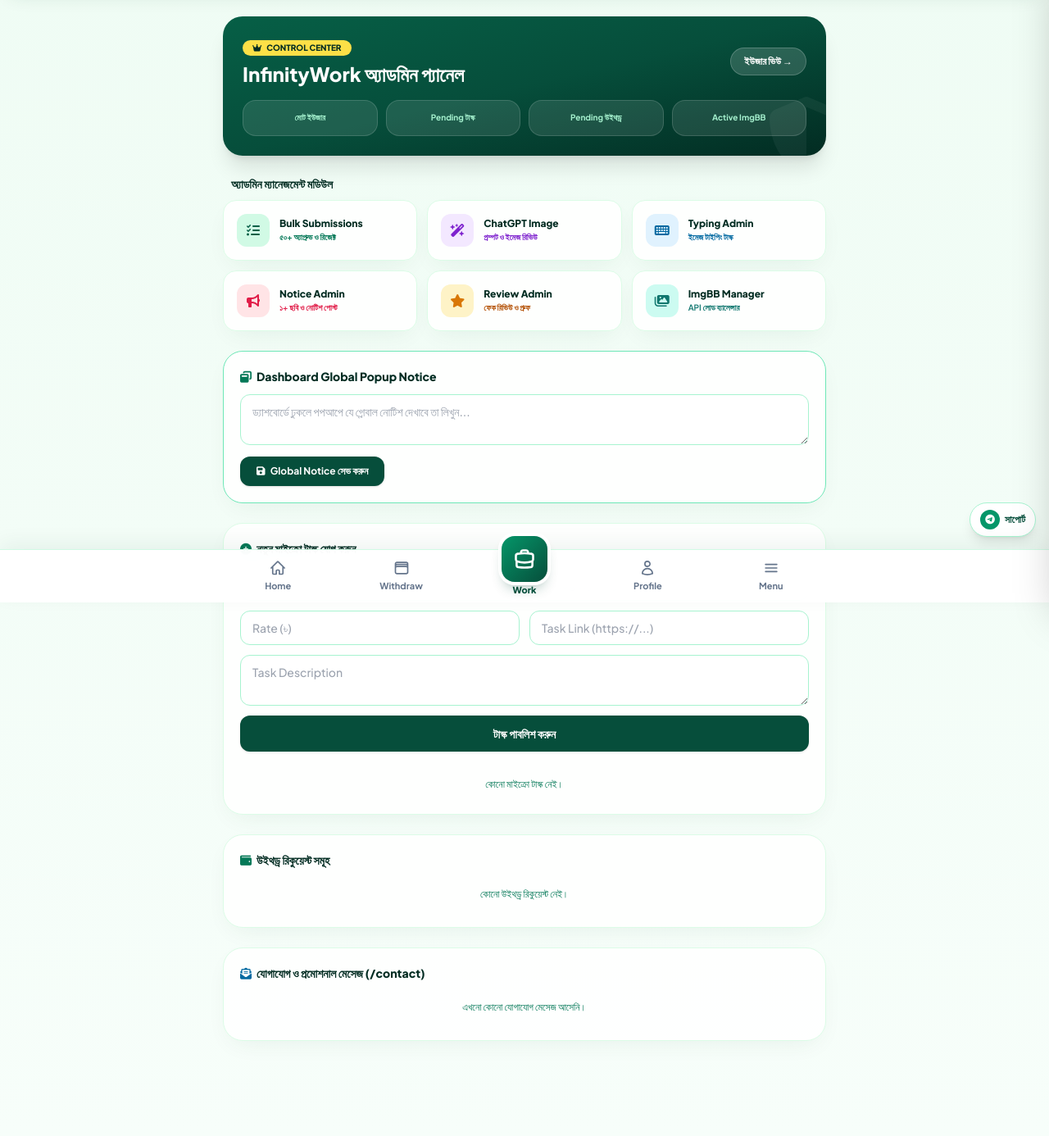
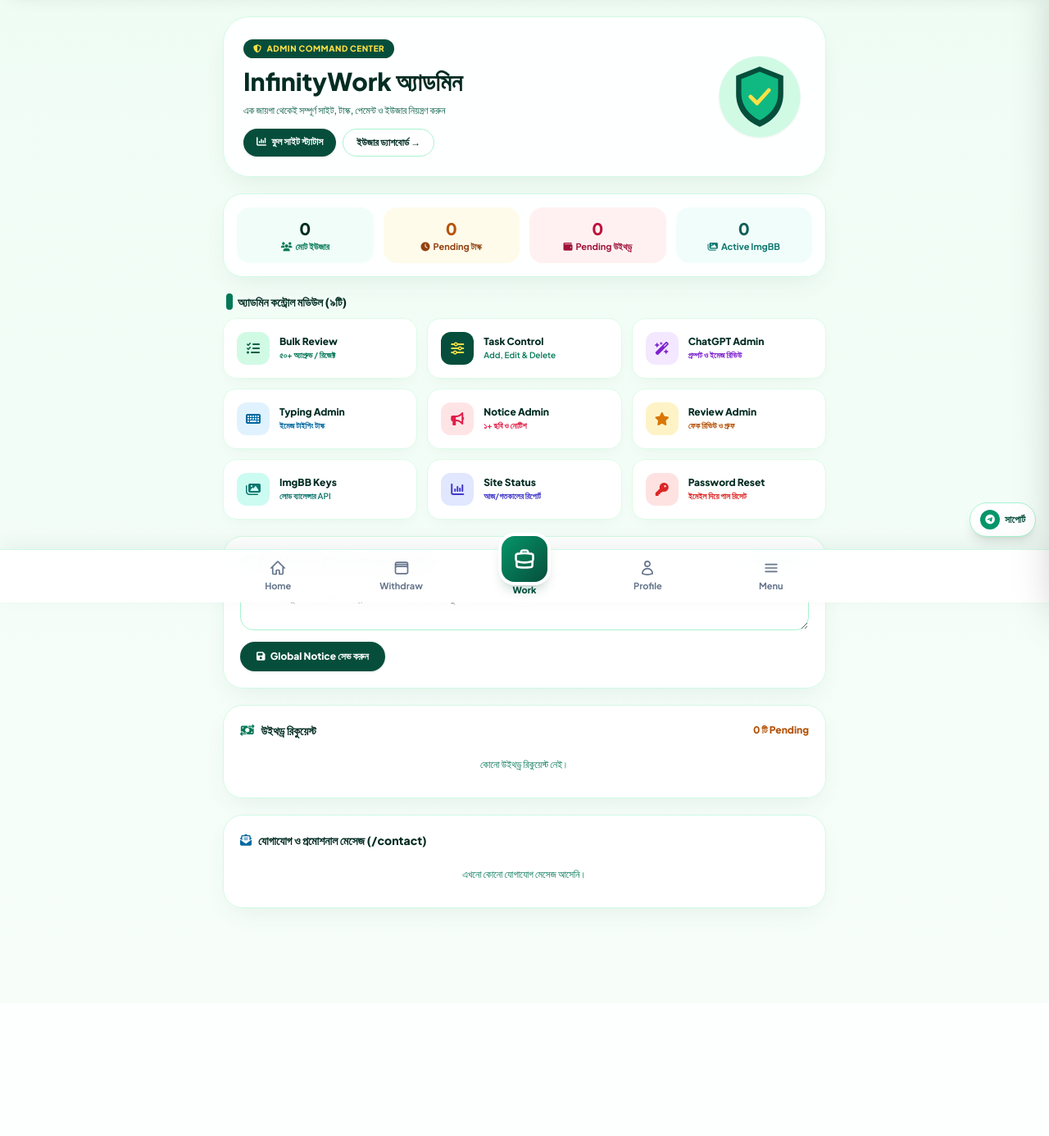
Before and after one commit to ffidcretordk-dot/Infinity, a FastAPI app: template templates/admin.html in a window 1280 px wide. Shown: the part 65-1451 px from the top of the page at 82% size. After the commit the page ends 1185 px from the top, so only its background shows below. Run offline with FastAPI, Linux system fonts and the light colour scheme; the template is opened without the code that fills it, so the values that code supplies are empty; some libraries are stand-ins or nearby versions.

Commit message:
Update admin.html

```diff
--- a/templates/admin.html
+++ b/templates/admin.html
@@ -1,157 +1,221 @@
 {% extends "base_app.html" %}
-{% block title %}Admin Panel - InfinityWork{% endblock %}
+{% block title %}Admin Command Center - InfinityWork{% endblock %}
 {% block content %}
-<div class="space-y-6">
-  <!-- Admin Hero Header -->
-  <div class="rounded-3xl bg-gradient-to-br from-emerald-800 via-emerald-900 to-emerald-950 text-white p-6 shadow-xl relative overflow-hidden">
-    <div class="absolute -right-6 -bottom-6 text-white/5 text-8xl pointer-events-none">
-      <i class="fa-solid fa-shield-halved"></i>
-    </div>
-    <div class="relative z-10 space-y-4">
-      <div class="flex items-center justify-between gap-3">
-        <div>
-          <span class="inline-flex items-center gap-1.5 bg-yellow-300 text-emerald-950 px-3 py-0.5 rounded-full text-[10px] font-extrabold uppercase">
-            <i class="fa-solid fa-crown"></i> Control Center
-          </span>
-          <h1 class="text-2xl font-extrabold mt-1.5">InfinityWork অ্যাডমিন প্যানেল</h1>
+{% set st = stats|default({}) %}
+<style>
+  .adm-glass {
+    background: rgba(255, 255, 255, 0.92);
+    backdrop-filter: blur(14px);
+    border: 1px solid #d1fae5;
+    box-shadow: 0 12px 32px -10px rgba(13, 74, 43, 0.09);
+  }
+  .adm-tile {
+    background: #ffffff;
+    border: 1px solid #dcfce7;
+    box-shadow: 0 8px 20px -10px rgba(13, 74, 43, 0.08);
+    transition: transform 0.2s ease, border-color 0.2s ease, box-shadow 0.2s ease;
+  }
+  .adm-tile:hover {
+    transform: translateY(-2px);
+    border-color: #6ee7b7;
+    box-shadow: 0 14px 26px -10px rgba(13, 74, 43, 0.14);
+  }
+</style>
+
+<div class="space-y-5">
+  <!-- 1. LIGHT-MINT ADMIN HERO CARD WITH SVG GRAPHIC -->
+  <section class="adm-glass rounded-[2rem] p-5 sm:p-6 bg-gradient-to-br from-white via-emerald-50/70 to-teal-50/70 relative overflow-hidden">
+    <div class="grid grid-cols-12 gap-4 items-center">
+      <div class="col-span-8 space-y-2.5">
+        <span class="inline-flex items-center gap-1.5 bg-emerald-900 text-yellow-300 px-3 py-1 rounded-full text-[10px] font-extrabold uppercase tracking-wider">
+          <i class="fa-solid fa-shield-halved"></i> Admin Command Center
+        </span>
+        <h1 class="text-2xl sm:text-3xl font-extrabold text-emerald-950 leading-tight">InfinityWork অ্যাডমিন</h1>
+        <p class="text-xs text-emerald-800">এক জায়গা থেকেই সম্পূর্ণ সাইট, টাস্ক, পেমেন্ট ও ইউজার নিয়ন্ত্রণ করুন</p>
+        <div class="flex flex-wrap gap-2 pt-1">
+          <a href="/admin/status" class="bg-emerald-900 hover:bg-emerald-800 text-white px-4 py-2 rounded-full text-xs font-extrabold shadow">
+            <i class="fa-solid fa-chart-column mr-1"></i> ফুল সাইট স্ট্যাটাস
+          </a>
+          <a href="/i" class="bg-white border border-emerald-200 hover:bg-emerald-50 text-emerald-950 px-4 py-2 rounded-full text-xs font-extrabold">
+            ইউজার ড্যাশবোর্ড →
+          </a>
         </div>
-        <a href="/i" class="bg-white/15 hover:bg-white/25 border border-white/20 px-4 py-2 rounded-full text-xs font-bold shrink-0">
-          ইউজার ভিউ →
-        </a>
       </div>
 
-      <!-- 4 Live Admin Stats -->
-      <div class="grid grid-cols-2 sm:grid-cols-4 gap-2.5 text-center text-xs">
-        <div class="bg-white/10 border border-white/15 rounded-2xl p-3">
-          <div class="text-emerald-200 text-[10px] font-bold">মোট ইউজার</div>
-          <div class="text-xl font-extrabold mt-0.5">{{ stats.users_count }}</div>
-        </div>
-        <div class="bg-white/10 border border-white/15 rounded-2xl p-3">
-          <div class="text-emerald-200 text-[10px] font-bold">Pending টাস্ক</div>
-          <div class="text-xl font-extrabold text-yellow-300 mt-0.5">{{ stats.pending_subs }}</div>
-        </div>
-        <div class="bg-white/10 border border-white/15 rounded-2xl p-3">
-          <div class="text-emerald-200 text-[10px] font-bold">Pending উইথড্র</div>
-          <div class="text-xl font-extrabold text-amber-300 mt-0.5">{{ stats.pending_payouts }}</div>
-        </div>
-        <div class="bg-white/10 border border-white/15 rounded-2xl p-3">
-          <div class="text-emerald-200 text-[10px] font-bold">Active ImgBB</div>
-          <div class="text-xl font-extrabold text-emerald-300 mt-0.5">{{ stats.active_imgbb }}</div>
-        </div>
+      <!-- Flat Vector Admin Shield SVG -->
+      <div class="col-span-4 flex justify-end">
+        <svg viewBox="0 0 140 140" class="w-24 h-24 sm:w-28 sm:h-28 drop-shadow-sm" xmlns="http://www.w3.org/2000/svg">
+          <circle cx="70" cy="70" r="62" fill="#d1fae5" />
+          <path d="M70 24l36 14v28c0 24-15 41-36 50-21-9-36-26-36-50V38l36-14z" fill="#064e3b" />
+          <path d="M70 32l28 11v22c0 19-12 33-28 41-16-8-28-22-28-41V43l28-11z" fill="#10b981" />
+          <path d="M56 70l10 10 18-20" fill="none" stroke="#fde047" stroke-width="6" stroke-linecap="round" stroke-linejoin="round" />
+        </svg>
       </div>
     </div>
-  </div>
+  </section>
 
-  <!-- Admin Sub-Pages Grid -->
-  <div class="space-y-2.5">
-    <h2 class="font-extrabold text-sm text-emerald-950 px-1">
-      <i class="fa-solid fa-grid-2 text-emerald-700 mr-1.5"></i>অ্যাডমিন ম্যানেজমেন্ট মডিউল
-    </h2>
-    <div class="grid grid-cols-2 sm:grid-cols-3 gap-3 text-xs font-extrabold">
-      <a href="/admin/submiton" class="soft-card rounded-2xl p-4 flex items-center gap-3 hover:border-emerald-400 transition">
-        <div class="w-10 h-10 rounded-xl bg-emerald-100 text-emerald-800 flex items-center justify-center text-base shrink-0"><i class="fa-solid fa-list-check"></i></div>
+  <!-- 2. LIVE METRICS STRIP -->
+  <section class="adm-glass rounded-3xl p-4 grid grid-cols-2 sm:grid-cols-4 gap-3 text-center">
+    <div class="bg-emerald-50/70 rounded-2xl p-3">
+      <div class="text-xl font-extrabold text-emerald-950">{{ st.get('users_count', 0) }}</div>
+      <div class="text-[11px] font-bold text-emerald-700"><i class="fa-solid fa-users mr-1"></i>মোট ইউজার</div>
+    </div>
+    <div class="bg-amber-50 rounded-2xl p-3">
+      <div class="text-xl font-extrabold text-amber-700">{{ st.get('pending_subs', 0) }}</div>
+      <div class="text-[11px] font-bold text-amber-800"><i class="fa-solid fa-clock mr-1"></i>Pending টাস্ক</div>
+    </div>
+    <div class="bg-rose-50 rounded-2xl p-3">
+      <div class="text-xl font-extrabold text-rose-700">{{ st.get('pending_payouts', 0) }}</div>
+      <div class="text-[11px] font-bold text-rose-800"><i class="fa-solid fa-wallet mr-1"></i>Pending উইথড্র</div>
+    </div>
+    <div class="bg-teal-50 rounded-2xl p-3">
+      <div class="text-xl font-extrabold text-teal-800">{{ st.get('active_imgbb', 0) }}</div>
+      <div class="text-[11px] font-bold text-teal-700"><i class="fa-solid fa-images mr-1"></i>Active ImgBB</div>
+    </div>
+  </section>
+
+  <!-- 3. ALL 9 ADMIN MODULES GRID -->
+  <section class="space-y-2.5">
+    <div class="flex items-center justify-between px-1">
+      <h2 class="font-extrabold text-sm text-emerald-950 flex items-center gap-1.5">
+        <span class="w-2 h-5 rounded-full bg-emerald-700 inline-block"></span>
+        <span>অ্যাডমিন কন্ট্রোল মডিউল (৯টি)</span>
+      </h2>
+    </div>
+
+    <div class="grid grid-cols-2 sm:grid-cols-3 gap-3 text-xs">
+      <!-- 1. Bulk Submissions -->
+      <a href="/admin/submiton" class="adm-tile rounded-2xl p-4 flex items-center gap-3 relative">
+        {% if st.get('pending_subs', 0) > 0 %}
+        <span class="absolute top-2.5 right-2.5 bg-amber-500 text-white text-[9px] font-extrabold px-2 py-0.5 rounded-full">{{ st.get('pending_subs', 0) }}</span>
+        {% endif %}
+        <div class="w-10 h-10 rounded-xl bg-emerald-100 text-emerald-800 flex items-center justify-center text-base shrink-0">
+          <i class="fa-solid fa-list-check"></i>
+        </div>
         <div class="min-w-0">
-          <div class="text-emerald-950 truncate">Bulk Submissions</div>
-          <div class="text-[10px] text-emerald-700 font-semibold">৫০+ অ্যাপ্রুভ ও রিজেক্ট</div>
+          <div class="font-extrabold text-emerald-950 truncate">Bulk Review</div>
+          <div class="text-[10px] text-emerald-700 font-semibold truncate">৫০+ অ্যাপ্রুভ / রিজেক্ট</div>
         </div>
       </a>
 
-      <a href="/admin/c" class="soft-card rounded-2xl p-4 flex items-center gap-3 hover:border-purple-400 transition">
-        <div class="w-10 h-10 rounded-xl bg-purple-100 text-purple-700 flex items-center justify-center text-base shrink-0"><i class="fa-solid fa-wand-magic-sparkles"></i></div>
+      <!-- 2. Micro Task Control -->
+      <a href="/admin/task" class="adm-tile rounded-2xl p-4 flex items-center gap-3">
+        <div class="w-10 h-10 rounded-xl bg-emerald-900 text-yellow-300 flex items-center justify-center text-base shrink-0">
+          <i class="fa-solid fa-sliders"></i>
+        </div>
         <div class="min-w-0">
-          <div class="text-emerald-950 truncate">ChatGPT Image</div>
-          <div class="text-[10px] text-purple-700 font-semibold">প্রম্পট ও ইমেজ রিভিউ</div>
+          <div class="font-extrabold text-emerald-950 truncate">Task Control</div>
+          <div class="text-[10px] text-emerald-700 font-semibold truncate">Add, Edit & Delete</div>
         </div>
       </a>
 
-      <a href="/admin/t" class="soft-card rounded-2xl p-4 flex items-center gap-3 hover:border-sky-400 transition">
-        <div class="w-10 h-10 rounded-xl bg-sky-100 text-sky-700 flex items-center justify-center text-base shrink-0"><i class="fa-solid fa-keyboard"></i></div>
+      <!-- 3. ChatGPT Image Admin -->
+      <a href="/admin/c" class="adm-tile rounded-2xl p-4 flex items-center gap-3">
+        <div class="w-10 h-10 rounded-xl bg-purple-100 text-purple-700 flex items-center justify-center text-base shrink-0">
+          <i class="fa-solid fa-wand-magic-sparkles"></i>
+        </div>
         <div class="min-w-0">
-          <div class="text-emerald-950 truncate">Typing Admin</div>
-          <div class="text-[10px] text-sky-700 font-semibold">ইমেজ টাইপিং টাস্ক</div>
+          <div class="font-extrabold text-emerald-950 truncate">ChatGPT Admin</div>
+          <div class="text-[10px] text-purple-700 font-semibold truncate">প্রম্পট ও ইমেজ রিভিউ</div>
         </div>
       </a>
 
-      <a href="/admin/n" class="soft-card rounded-2xl p-4 flex items-center gap-3 hover:border-rose-400 transition">
-        <div class="w-10 h-10 rounded-xl bg-rose-100 text-rose-600 flex items-center justify-center text-base shrink-0"><i class="fa-solid fa-bullhorn"></i></div>
+      <!-- 4. Typing Task Admin -->
+      <a href="/admin/t" class="adm-tile rounded-2xl p-4 flex items-center gap-3">
+        <div class="w-10 h-10 rounded-xl bg-sky-100 text-sky-700 flex items-center justify-center text-base shrink-0">
+          <i class="fa-solid fa-keyboard"></i>
+        </div>
         <div class="min-w-0">
-          <div class="text-emerald-950 truncate">Notice Admin</div>
-          <div class="text-[10px] text-rose-600 font-semibold">১+ ছবি ও নোটিশ পোস্ট</div>
+          <div class="font-extrabold text-emerald-950 truncate">Typing Admin</div>
+          <div class="text-[10px] text-sky-700 font-semibold truncate">ইমেজ টাইপিং টাস্ক</div>
         </div>
       </a>
 
-      <a href="/admin/r" class="soft-card rounded-2xl p-4 flex items-center gap-3 hover:border-amber-400 transition">
-        <div class="w-10 h-10 rounded-xl bg-amber-100 text-amber-600 flex items-center justify-center text-base shrink-0"><i class="fa-solid fa-star"></i></div>
+      <!-- 5. Notice Board Admin -->
+      <a href="/admin/n" class="adm-tile rounded-2xl p-4 flex items-center gap-3">
+        <div class="w-10 h-10 rounded-xl bg-rose-100 text-rose-600 flex items-center justify-center text-base shrink-0">
+          <i class="fa-solid fa-bullhorn"></i>
+        </div>
         <div class="min-w-0">
-          <div class="text-emerald-950 truncate">Review Admin</div>
-          <div class="text-[10px] text-amber-700 font-semibold">ফেক রিভিউ ও প্রুফ</div>
+          <div class="font-extrabold text-emerald-950 truncate">Notice Admin</div>
+          <div class="text-[10px] text-rose-600 font-semibold truncate">১+ ছবি ও নোটিশ</div>
         </div>
       </a>
 
-      <a href="/admin/imgbb" class="soft-card rounded-2xl p-4 flex items-center gap-3 hover:border-teal-400 transition">
-        <div class="w-10 h-10 rounded-xl bg-teal-100 text-teal-700 flex items-center justify-center text-base shrink-0"><i class="fa-solid fa-images"></i></div>
+      <!-- 6. Review & Proof Admin -->
+      <a href="/admin/r" class="adm-tile rounded-2xl p-4 flex items-center gap-3">
+        <div class="w-10 h-10 rounded-xl bg-amber-100 text-amber-600 flex items-center justify-center text-base shrink-0">
+          <i class="fa-solid fa-star"></i>
+        </div>
         <div class="min-w-0">
-          <div class="text-emerald-950 truncate">ImgBB Manager</div>
-          <div class="text-[10px] text-teal-700 font-semibold">API লোড ব্যালেন্সার</div>
+          <div class="font-extrabold text-emerald-950 truncate">Review Admin</div>
+          <div class="text-[10px] text-amber-700 font-semibold truncate">ফেক রিভিউ ও প্রুফ</div>
+        </div>
+      </a>
+
+      <!-- 7. ImgBB API Manager -->
+      <a href="/admin/imgbb" class="adm-tile rounded-2xl p-4 flex items-center gap-3">
+        <div class="w-10 h-10 rounded-xl bg-teal-100 text-teal-700 flex items-center justify-center text-base shrink-0">
+          <i class="fa-solid fa-images"></i>
+        </div>
+        <div class="min-w-0">
+          <div class="font-extrabold text-emerald-950 truncate">ImgBB Keys</div>
+          <div class="text-[10px] text-teal-700 font-semibold truncate">লোড ব্যালেন্সার API</div>
+        </div>
+      </a>
+
+      <!-- 8. Full Site Status -->
+      <a href="/admin/status" class="adm-tile rounded-2xl p-4 flex items-center gap-3">
+        <div class="w-10 h-10 rounded-xl bg-indigo-100 text-indigo-700 flex items-center justify-center text-base shrink-0">
+          <i class="fa-solid fa-chart-column"></i>
+        </div>
+        <div class="min-w-0">
+          <div class="font-extrabold text-emerald-950 truncate">Site Status</div>
+          <div class="text-[10px] text-indigo-700 font-semibold truncate">আজ/গতকালের রিপোর্ট</div>
+        </div>
+      </a>
+
+      <!-- 9. User Password Reset -->
+      <a href="/admin/reset" class="adm-tile rounded-2xl p-4 flex items-center gap-3 col-span-2 sm:col-span-1">
+        <div class="w-10 h-10 rounded-xl bg-red-100 text-red-600 flex items-center justify-center text-base shrink-0">
+          <i class="fa-solid fa-key"></i>
+        </div>
+        <div class="min-w-0">
+          <div class="font-extrabold text-emerald-950 truncate">Password Reset</div>
+          <div class="text-[10px] text-red-600 font-semibold truncate">ইমেইল দিয়ে পাস রিসেট</div>
         </div>
       </a>
     </div>
-  </div>
+  </section>
 
-  <!-- Dashboard Global Popup Notice Editor -->
-  <div class="soft-card rounded-3xl p-5 space-y-3 border-emerald-300">
-    <h2 class="font-extrabold text-sm text-emerald-950">
-      <i class="fa-solid fa-window-restore text-emerald-700 mr-1.5"></i>Dashboard Global Popup Notice
-    </h2>
+  <!-- 4. GLOBAL DASHBOARD POPUP NOTICE EDITOR -->
+  <section class="adm-glass rounded-3xl p-5 space-y-3">
+    <div class="flex items-center justify-between">
+      <h2 class="font-extrabold text-sm text-emerald-950 flex items-center gap-2">
+        <i class="fa-solid fa-window-restore text-emerald-700"></i> Dashboard Global Popup Notice
+      </h2>
+      <span class="text-[10px] font-bold bg-emerald-100 text-emerald-900 px-2.5 py-0.5 rounded-full">৫০% চান্স পপআপ</span>
+    </div>
     <form action="/admin/global-notice" method="POST" class="space-y-2.5 text-sm">
       <textarea name="global_notice" rows="2" required placeholder="ড্যাশবোর্ডে ঢুকলে পপআপে যে গ্লোবাল নোটিশ দেখাবে তা লিখুন..."
-                class="w-full px-3.5 py-2.5 rounded-xl border border-emerald-200 bg-white">{{ global_notice|default('') }}</textarea>
-      <button type="submit" class="bg-emerald-900 hover:bg-emerald-800 text-white px-5 py-2.5 rounded-xl font-bold text-xs shadow">
+                class="w-full px-3.5 py-2.5 rounded-2xl border border-emerald-200 bg-white focus:outline-none focus:ring-2 focus:ring-emerald-500">{{ global_notice|default('') }}</textarea>
+      <button type="submit" class="bg-emerald-900 hover:bg-emerald-800 text-white px-5 py-2.5 rounded-full font-extrabold text-xs shadow">
         <i class="fa-solid fa-floppy-disk mr-1"></i> Global Notice সেভ করুন
       </button>
     </form>
-  </div>
+  </section>
 
-  <!-- Add Micro Task + Active Tasks List -->
-  <div class="soft-card rounded-3xl p-5 space-y-3">
-    <h2 class="font-extrabold text-sm text-emerald-950">
-      <i class="fa-solid fa-plus-circle text-emerald-700 mr-1.5"></i>নতুন মাইক্রো টাস্ক যোগ করুন
-    </h2>
-    <form action="/admin/task/add" method="POST" class="grid sm:grid-cols-2 gap-3 text-sm">
-      <input type="text" name="title" required placeholder="Task Title" class="px-3.5 py-2.5 rounded-xl border border-emerald-200 bg-white" />
-      <input type="text" name="category" required placeholder="Category (e.g. YouTube, Social)" class="px-3.5 py-2.5 rounded-xl border border-emerald-200 bg-white" />
-      <input type="number" step="0.5" name="rate" required placeholder="Rate (৳)" class="px-3.5 py-2.5 rounded-xl border border-emerald-200 bg-white" />
-      <input type="url" name="task_link" placeholder="Task Link (https://...)" class="px-3.5 py-2.5 rounded-xl border border-emerald-200 bg-white" />
-      <textarea name="description" rows="2" required placeholder="Task Description" class="sm:col-span-2 px-3.5 py-2.5 rounded-xl border border-emerald-200 bg-white"></textarea>
-      <button type="submit" class="sm:col-span-2 bg-emerald-900 hover:bg-emerald-800 text-white py-3 rounded-xl font-extrabold shadow">
-        টাস্ক পাবলিশ করুন
-      </button>
-    </form>
+  <!-- 5. WITHDRAW / PAYOUT REQUESTS -->
+  <section class="adm-glass rounded-3xl p-5 space-y-3">
+    <div class="flex items-center justify-between">
+      <h2 class="font-extrabold text-sm text-emerald-950 flex items-center gap-2">
+        <i class="fa-solid fa-money-bill-transfer text-emerald-700"></i> উইথড্র রিকুয়েস্ট
+      </h2>
+      <span class="text-xs font-extrabold text-amber-700">{{ st.get('pending_payouts', 0) }} টি Pending</span>
+    </div>
 
-    <div class="pt-3 space-y-2 text-xs">
-      {% for t in tasks %}
-      <div class="flex items-center justify-between gap-2 bg-emerald-50/70 border border-emerald-100 p-3 rounded-2xl">
-        <div class="min-w-0">
-          <div class="font-extrabold text-emerald-950 truncate">{{ t.title }}</div>
-          <div class="text-emerald-700">{{ t.category }} • ৳{{ "%.2f"|format(t.rate) }}</div>
-        </div>
-        <form action="/admin/task/{{ t.id }}/delete" method="POST" onsubmit="return confirm('টাস্কটি ডিলিট করবেন?')">
-          <button class="text-red-600 font-bold px-2.5 py-1 hover:bg-red-50 rounded-lg shrink-0">Delete</button>
-        </form>
-      </div>
-      {% else %}
-      <p class="text-emerald-700 text-center py-2">কোনো মাইক্রো টাস্ক নেই।</p>
-      {% endfor %}
-    </div>
-  </div>
-
-  <!-- Payout / Withdraw Requests Review -->
-  <div class="soft-card rounded-3xl p-5 space-y-3">
-    <h2 class="font-extrabold text-sm text-emerald-950">
-      <i class="fa-solid fa-wallet text-emerald-700 mr-1.5"></i>উইথড্র রিকুয়েস্ট সমূহ
-    </h2>
     <div class="space-y-2.5 text-xs">
-      {% for p in payouts %}
+      {% for p in payouts|default([]) %}
       <div class="flex flex-wrap items-center justify-between gap-2 bg-white border border-emerald-100 p-3.5 rounded-2xl">
         <div>
           <div class="font-extrabold text-emerald-950">
@@ -177,17 +241,17 @@
       <p class="text-emerald-700 text-center py-3">কোনো উইথড্র রিকুয়েস্ট নেই।</p>
       {% endfor %}
     </div>
-  </div>
+  </section>
 
-  <!-- Recent Contact Messages (/contact) -->
-  <div class="soft-card rounded-3xl p-5 space-y-3">
-    <h2 class="font-extrabold text-sm text-emerald-950">
-      <i class="fa-solid fa-envelope-open-text text-sky-700 mr-1.5"></i>যোগাযোগ ও প্রমোশনাল মেসেজ (/contact)
+  <!-- 6. CONTACT US MESSAGES INBOX -->
+  <section class="adm-glass rounded-3xl p-5 space-y-3">
+    <h2 class="font-extrabold text-sm text-emerald-950 flex items-center gap-2">
+      <i class="fa-solid fa-envelope-open-text text-sky-700"></i> যোগাযোগ ও প্রমোশনাল মেসেজ (/contact)
     </h2>
     <div class="space-y-2.5 text-xs">
-      {% for c in contacts %}
+      {% for c in contacts|default([]) %}
       <div class="bg-white border border-emerald-100 p-3.5 rounded-2xl space-y-1">
-        <div class="flex items-center justify-between gap-2">
+        <div class="flex flex-wrap items-center justify-between gap-2">
           <span class="font-extrabold text-emerald-950">{{ c.name }} ({{ c.contact_info }})</span>
           <span class="bg-sky-100 text-sky-900 px-2.5 py-0.5 rounded-full text-[10px] font-bold">{{ c.topic }}</span>
         </div>
@@ -198,6 +262,6 @@
       <p class="text-emerald-700 text-center py-3">এখনো কোনো যোগাযোগ মেসেজ আসেনি।</p>
       {% endfor %}
     </div>
-  </div>
+  </section>
 </div>
 {% endblock %}
```
